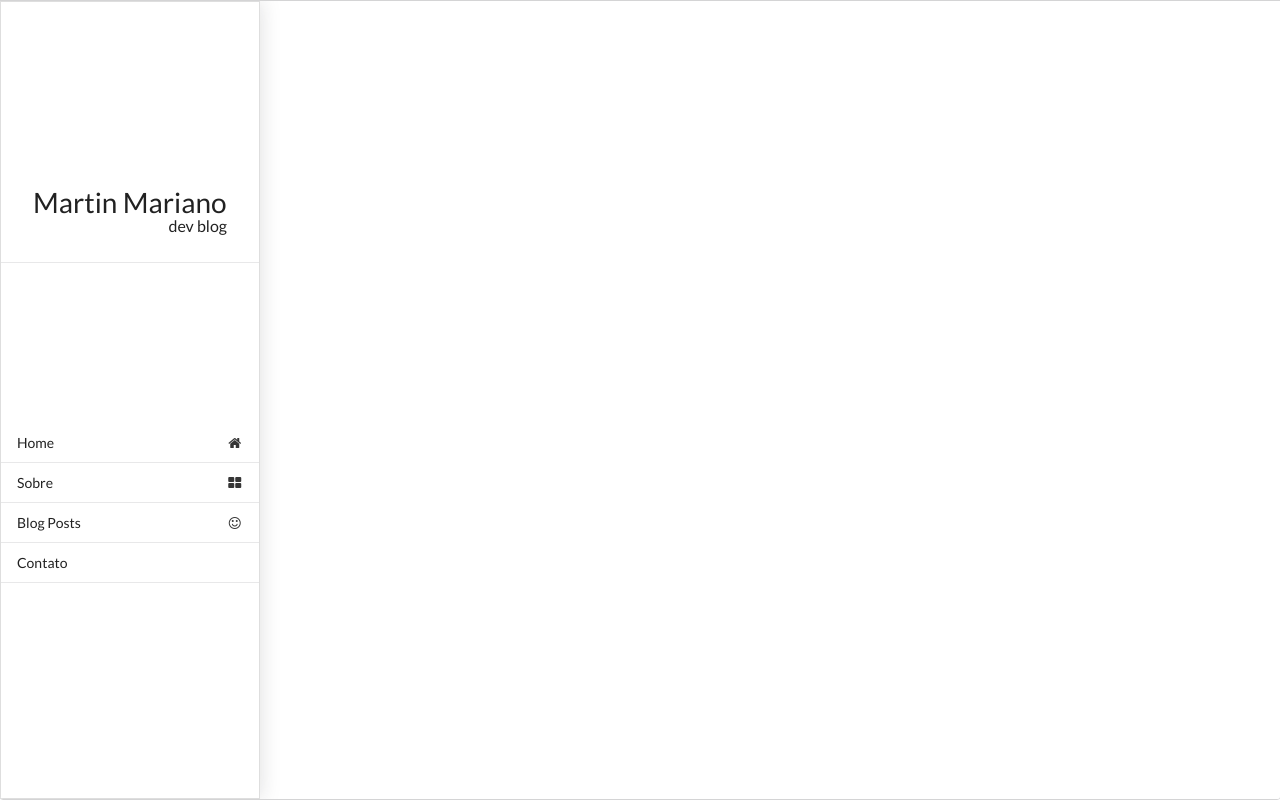
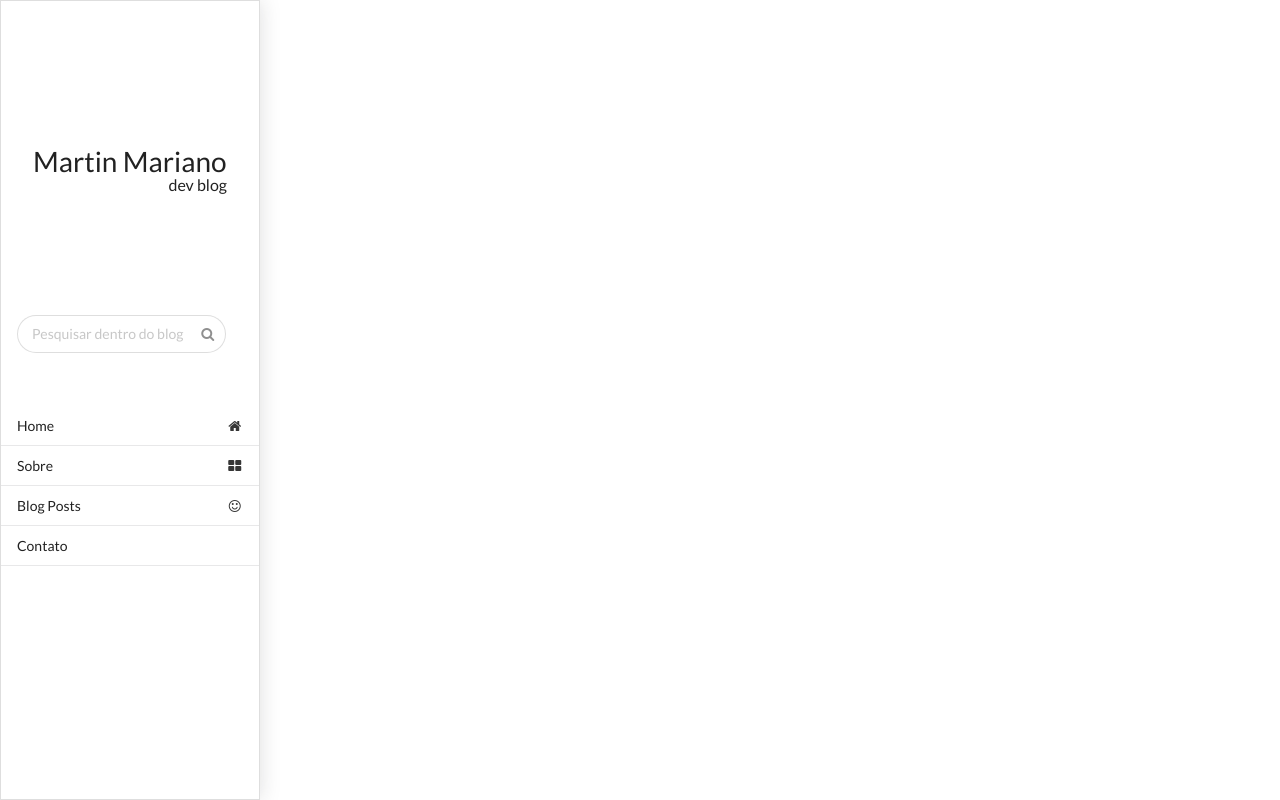
Before and after one commit to saskenuba/simple-flask-blog, a Python web app: template templates/index.html in a window 1280 px wide; the page is wider, and only the part inside the window is pictured. Run offline with Jinja, Linux system fonts and the light colour scheme; the template is opened without the code that fills it, so the values that code supplies are empty; some libraries are stand-ins or nearby versions.

Commit message:
changes to layout

```diff
--- a/database.py
+++ b/database.py
@@ -7,6 +7,7 @@ from martinblog import app, db
 
 
 # entry model on sqlalchemy
+# insert tags later
 class Entry(db.Model):
     id = db.Column(db.Integer, primary_key=True)
     title = db.Column(db.String(100))
--- a/static/layout.css
+++ b/static/layout.css
@@ -1,10 +1,26 @@
+html {
+  -webkit-box-sizing: border-box;
+  -moz-box-sizing: border-box;
+  box-sizing: border-box; }
+
+*,
+*:before,
+*:after {
+  -webkit-box-sizing: inherit;
+  -moz-box-sizing: inherit;
+  box-sizing: inherit; }
+
 .sidebar-first {
-  margin-top: 20vh;
-  margin-bottom: 20vh;
-  font-size: 2em;
-}
+  margin-top: 15vh;
+  margin-bottom: 10vh;
+  font-size: 2em; }
+  .sidebar-first p {
+    font-size: 16px;
+    text-align: right; }
+  .sidebar-first:before {
+    content: none !important; }
 
-.sidebar-first p {
-  font-size: 16px;
-  text-align: right;
-}
+.search-bar {
+  margin-bottom: 5vh; }
+  .search-bar:before {
+    content: none !important; }
--- a/static/layout.scss
+++ b/static/layout.scss
@@ -1,10 +1,30 @@
+html {
+    box-sizing: border-box;
+}
+
+*,
+*:before,
+*:after {
+    box-sizing: inherit;
+}
+
 // Sidebar stuff
 .sidebar-first {
-    margin-top: 20vh;
-    margin-bottom: 20vh;
+    margin-top: 15vh;
+    margin-bottom: 10vh;
     font-size: 2em;
     p {
         font-size: 16px;
         text-align: right;
     }
+    &:before {
+        content: none !important;
+    }
 }
+
+.search-bar {
+    &:before {
+        content: none !important;
+    }
+    margin-bottom: 5vh;
+}
--- /dev/null
+++ b/static/script-dist.js
@@ -0,0 +1,10 @@
+"use strict";
+
+var sidebarSize = document.getElementById("sidebar").offsetWidth;
+var mainElement = document.getElementById("main");
+
+// Resize content
+window.addEventListener('resize', function (event) {
+    // content should be total window size - sidebarsize
+    mainElement.style.width = window.innerWidth - sidebarSize + 'px';
+});
--- a/templates/index.html
+++ b/templates/index.html
@@ -1,7 +1,22 @@
-{% extends "layout.html" %} {% block title %} indequis {% endblock %} {% block content %}
-{% for entry in blogEntries %}
-<p>
-    {{entry.id}}
-</p>
-{% endfor %}
+{% extends "layout.html" %} {% block title %} Martin Mariano - Web Developer Blog {% endblock %} {% block content %}
+    {% for entry in blogEntries %}
+        <!-- Separate each as an article -->
+        <article>
+            <h2 class="ui header">{{entry.title}} <div class="sub header">{{entry.timestamp[0]}}</div></h2>
+            <p>
+                {{entry.content | safe}}
+            </p>
+
+            <!-- Keep reading button-->
+            <div class="ui animated button" tabindex="0">
+                <div class="visible content">Continuar Lendo</div>
+                <div class="hidden content">
+                    <i class="right arrow icon"></i>
+                </div>
+            </div>
+            <!-- End of button-->
+
+            <div class="ui divider"></div>
+        </article>
+    {% endfor %}
 {% endblock %}
--- a/templates/layout.html
+++ b/templates/layout.html
@@ -20,34 +20,45 @@
 
     </head>
 
-    <body>
-        <!-- Begin of Navigation -->
-        <nav class="ui bottom attached segment pushable">
-            <div class="ui visible left vertical sidebar menu">
+    <body class="pushable">
+        <!-- Begin of Navigation Bar -->
+        <nav id="sidebar" class="ui visible left vertical sidebar menu">
             <a class="item sidebar-first"> Martin Mariano <p>dev blog</p></a>
+
+            <!-- Search Bar -->
+            <div class="item search-bar">
+                <div class="ui search">
+                    <div class="ui icon input">
+                        <input class="prompt" placeholder="Pesquisar dentro do blog" type="text">
+                        <i class="search icon"></i>
+                    </div>
+                    <div class="results"></div>
+                </div>
+            </div>
+            <!-- End of Search Bar -->
             <a class="item"><i class="home icon"></i> Home </a>
             <a class="item"><i class="block layout icon"></i> Sobre </a>
             <a class="item"><i class="smile icon"></i> Blog Posts </a>
             <a class="item"><i class=""></i> Contato </a>
-            </div>
+        </nav>
+        <!-- End of Navigation Bar -->
 
         <!-- Main content goes here -->
-            <div class="pusher">
+        <div id="main" class="pusher">
             <div class="ui basic segment">
-                    {% block content %}
-
-                    {% endblock %}
+                {% block content %} {% endblock %}
+            </div>
         </div>
         <!-- End of main content -->
-            </div>
-            <!-- End of Navigation -->
-        </nav>
 
 
 
         <!-- Placed at the end of the document so the pages load faster -->
         <script src="https://code.jquery.com/jquery-3.1.1.slim.min.js" integrity="sha384-A7FZj7v+d/sdmMqp/nOQwliLvUsJfDHW+k9Omg/a/EheAdgtzNs3hpfag6Ed950n" crossorigin="anonymous"></script>
         <script src="../static/semantic.min.js"></script>
+
+        <script src="{{ url_for('static', filename='script-dist.js') }}"></script>
+            </div>
     </body>
 
 </html>
```
Also changed, not shown: views.py (+34 -0 lines), README.md, 1 other file. Lines whose indentation alone changed are shown as unchanged.
